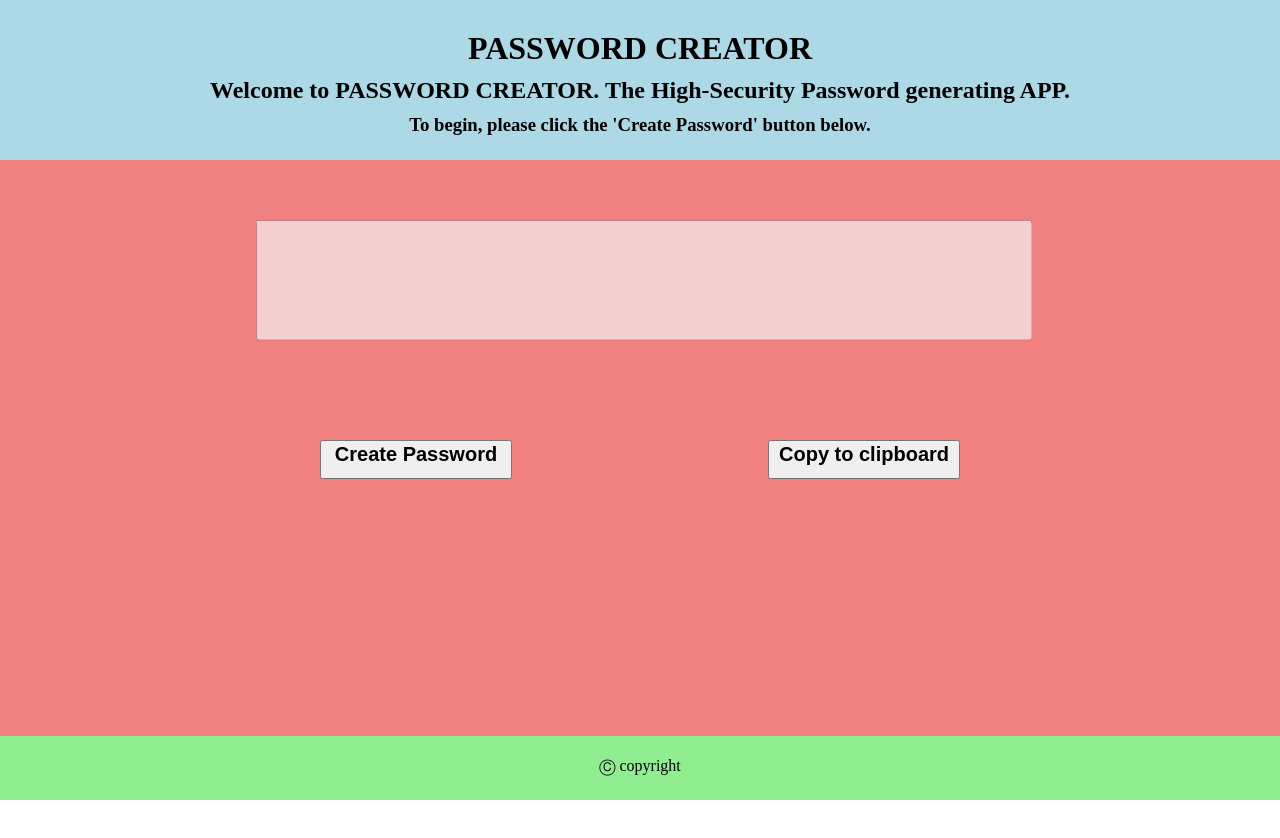
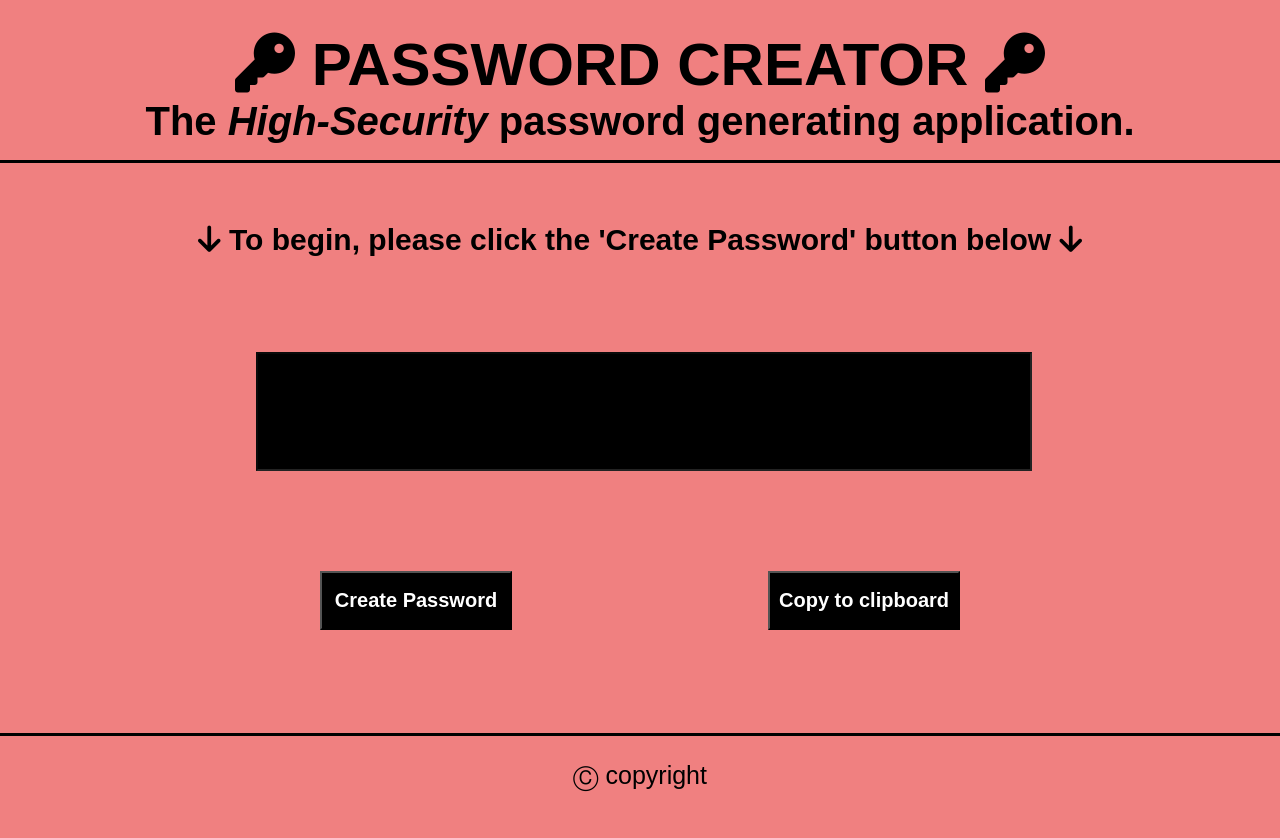
Before and after one commit to Jamesdavies1/password-generator, a plain HTML site: page test.html in a window 1280 px wide. Before the commit the page ends 800 px from the top, so only its background shows below. Drawn offline with Linux system fonts and the light colour scheme; a web font is replaced by a local one.

Commit message:
made style changed to base html test.html

```diff
--- a/style.css
+++ b/style.css
@@ -1,22 +1,47 @@
 body, html{
     margin: 0;
     padding: 0;
+    background-color: lightcoral;
 }
 
-h1, h2{
-    padding-bottom: 10px;
+h1{
+    font-family: 'Geo', sans-serif;
+    font-size: 60px;
+}
+
+h2{
+    font-size: 40px;
+}
+
+h3{
+    padding-top: 60px;
+    padding-bottom: 70px;
+    font-size: 30px;
 }
 
 h1, h2, h3{
+    font-family: 'Geo', sans-serif;
     text-align: center;
     margin: 0;
 }
 
+.buttontext{
+    padding-top: 15px;
+    padding-bottom: 15px;
+    font-family: 'Geo', sans-serif;
+    font-size: 20px;
+    color: white;
+}
+
 .titlecontainer{
-    background-color: lightblue;
+    background-color: lightcoral;
     height: 100px;
     padding-top: 30px;
     padding-bottom: 30px;
+    border-style: solid;
+    border-left: 0;
+    border-right: 0;
+    border-top: 0;
 }
 
 .passwordcontainer{
@@ -29,8 +54,10 @@ margin: 0;
     width: 60%;
     margin-left: 20%;
     margin-right: 20%;
-    padding-top: 100px;
-    margin-top: 60px;
+    padding-top: 0px;
+    padding-bottom: 100px;
+    margin-top: 25px;
+    background-color: black;
 }
 
 .createpasswordbutton{
@@ -38,6 +65,8 @@ margin: 0;
     width: 15%;
     margin-right: 20%;
     margin-left: 25%;
+    background-color: black;
+
 }
 
 .copybutton{
@@ -45,19 +74,24 @@ margin: 0;
     width: 15%;
     margin-right: 25%;
     float: right;
-
+    background-color: black;
 }
 
 footer{
-    background-color: lightgreen;
+    background-color: lightcoral;
     position: fixed;
     bottom: 0;
     left: 0;
     right: 0;
     height: 8%;
+    border-style: solid;
+    border-left: 0;
+    border-right: 0;
+    border-bottom: 0;
 }
 
 .footertext{
     text-align: center;
-    padding-top: 5px;
+    font-family: 'Geo', sans-serif;
+    font-size: 25px;
 }
--- a/test.html
+++ b/test.html
@@ -5,21 +5,23 @@
     <meta charset="UTF-8">
     <meta name="viewport" content="width=device-width, initial-scale=1.0">
     <meta http-equiv="X-UA-Compatible" content="ie=edge">
+    <script src="https://kit.fontawesome.com/c789f3d2c3.js" crossorigin="anonymous"></script>
+    <link href="https://fonts.googleapis.com/css?family=Geo&display=swap" rel="stylesheet">
     <link rel="stylesheet" href="./style.css">
     <title>Password Generator</title>
 </head>
 
 <body>
     <div class="titlecontainer">
-        <h1>PASSWORD CREATOR</h1>
-        <h2>Welcome to <strong>PASSWORD CREATOR</strong>. The High-Security Password generating APP.</h3>
-        <h3>To begin, please click the 'Create Password' button below.</h3>
+        <h1><i class="fas fa-key"></i>        PASSWORD CREATOR        <i class="fas fa-key"></i></i></h1>
+        <h2>The <em>High-Security</em> password generating application.</h2>
     </div>
 
     <div class="passwordcontainer">
+            <h3><i class="fas fa-arrow-down"></i>  To begin, please click the 'Create Password' button below   <i class="fas fa-arrow-down"></i>  </h3>
         <input type="text" disabled="disabled" class="passwordbox">
-        <button class="createpasswordbutton"><h2>Create Password</h2></button>
-        <button class="copybutton"><h2>Copy to clipboard</h2></button>
+        <button class="createpasswordbutton"><h2 class="buttontext">Create Password</h2></button>
+        <button class="copybutton"><h2 class="buttontext">Copy to clipboard</h2></button>
     </div>
 
 
```
Lines whose indentation alone changed are shown as unchanged.
